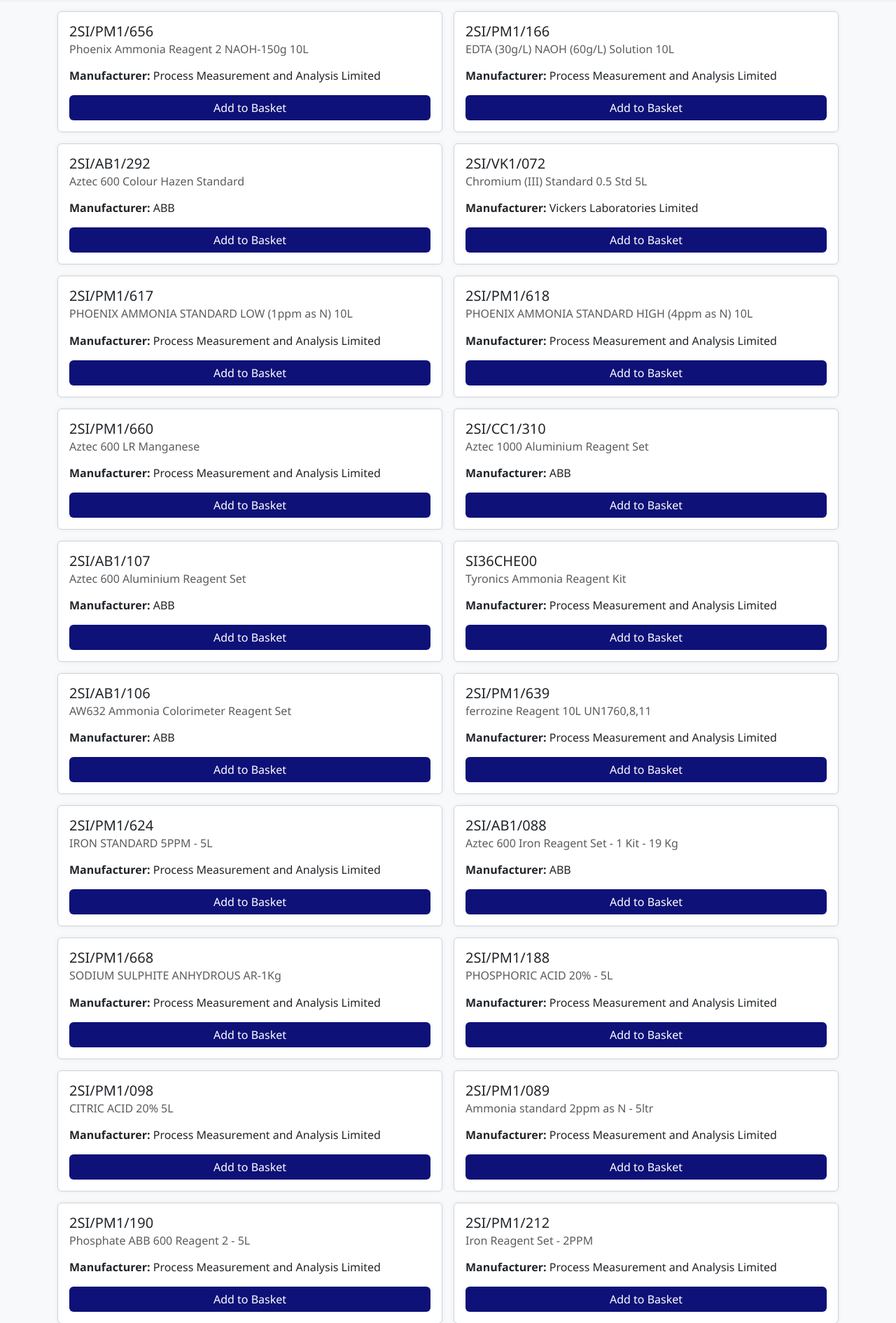
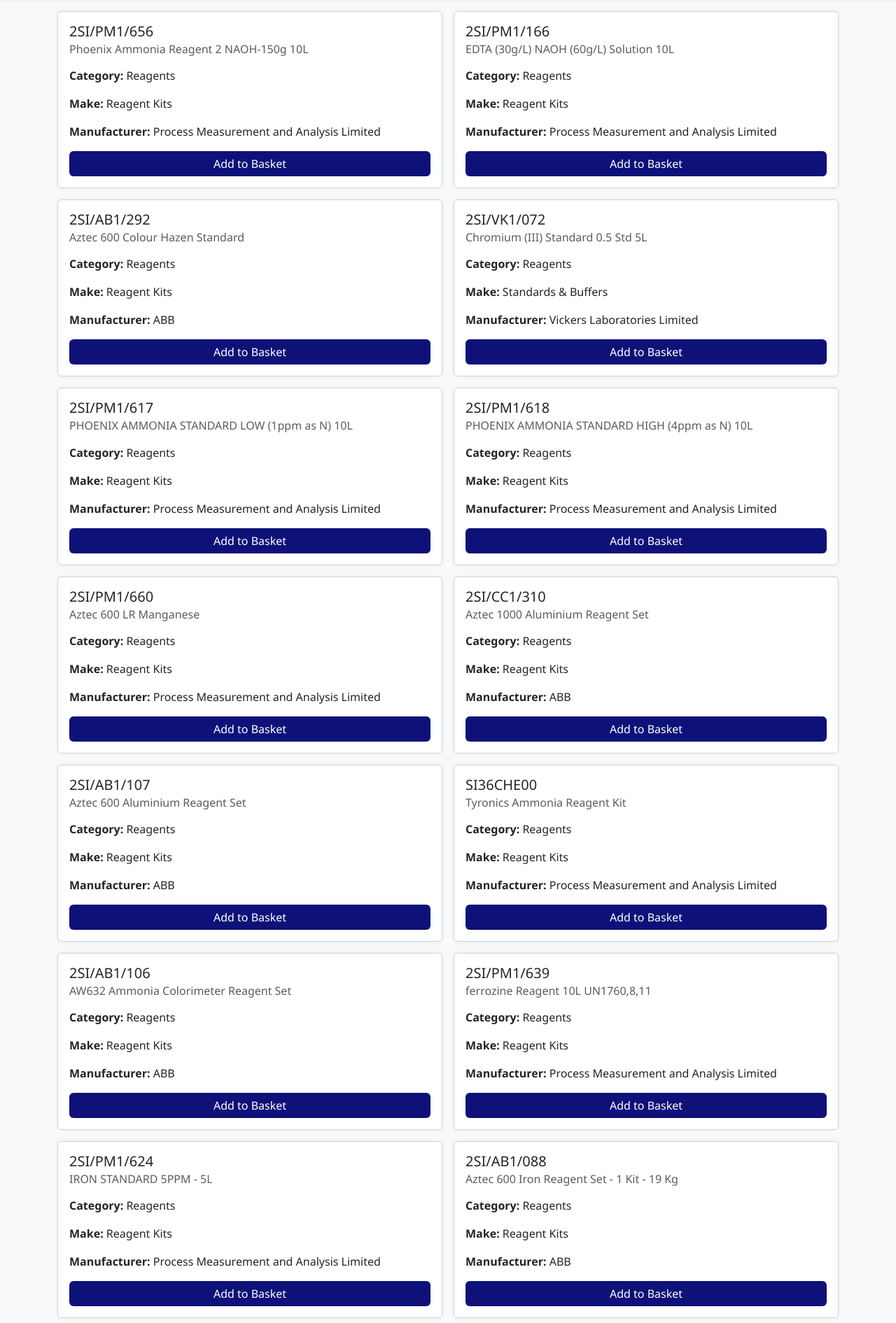
Before and after one commit to tomward0606/PartsProjectMain, a Flask app: page /reagents in a window 1280 px wide. Shown: the part 119-2010 px from the top of the page at 70% size. Run offline with Flask 3, Linux system fonts and the light colour scheme.

Commit message:
Update reagents.html

```diff
--- a/templates/reagents.html
+++ b/templates/reagents.html
@@ -12,8 +12,10 @@
   <header class="sticky-top">
     <div class="container-fluid">
       <div class="d-flex justify-content-between align-items-center mb-3">
-        <img src="{{ url_for('static', filename='logo.jpg') }}" alt="Logo" class="logo-center">
-        <h3 class="m-0">Reagents</h3>
+        <a href="{{ url_for('landing') }}">
+          <img src="{{ url_for('static', filename='logo.jpg') }}" alt="Logo" class="logo-center">
+        </a>
+        <h3>Reagents</h3>
         <a href="{{ url_for('view_reagents_basket') }}" class="btn btn-success">Basket</a>
       </div>
 
@@ -39,6 +41,10 @@
               <div class="card-body d-flex flex-column">
                 <h5 class="card-title">{{ part.part_number }}</h5>
                 <h6 class="card-subtitle text-muted mb-2">{{ part.description }}</h6>
+                <p class="card-text"><strong>Category:</strong> {{ part.category }}</p>
+                {% if part.make %}
+                  <p class="card-text"><strong>Make:</strong> {{ part.make }}</p>
+                {% endif %}
                 {% if part.manufacturer %}
                   <p class="card-text"><strong>Manufacturer:</strong> {{ part.manufacturer }}</p>
                 {% endif %}
@@ -59,7 +65,9 @@
   <div id="toast" class="position-fixed bottom-0 end-0 p-3" style="z-index: 9999; display: none;">
     <div class="toast align-items-center text-bg-success border-0 show">
       <div class="d-flex">
-        <div class="toast-body">Added to basket</div>
+        <div class="toast-body">
+          Added to basket
+        </div>
         <button type="button" class="btn-close btn-close-white me-2 m-auto" onclick="hideToast()"></button>
       </div>
     </div>
```
